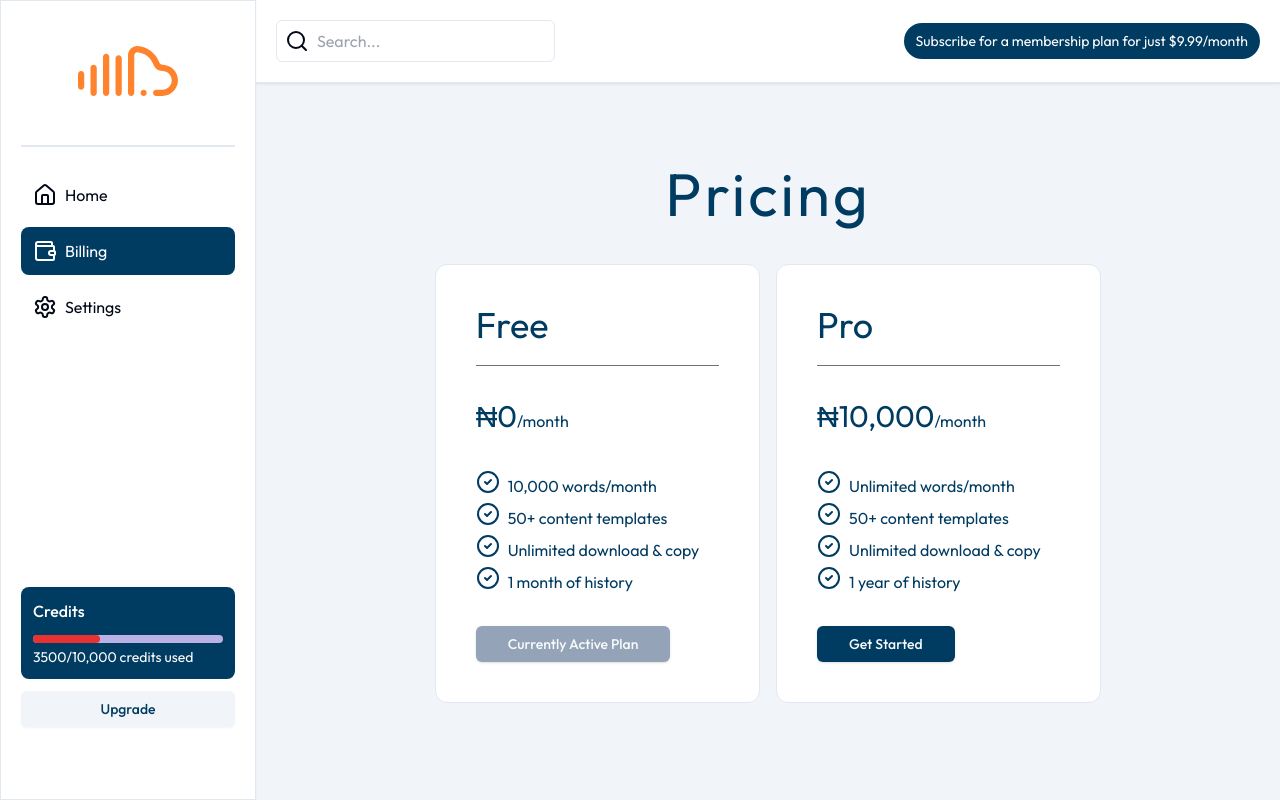
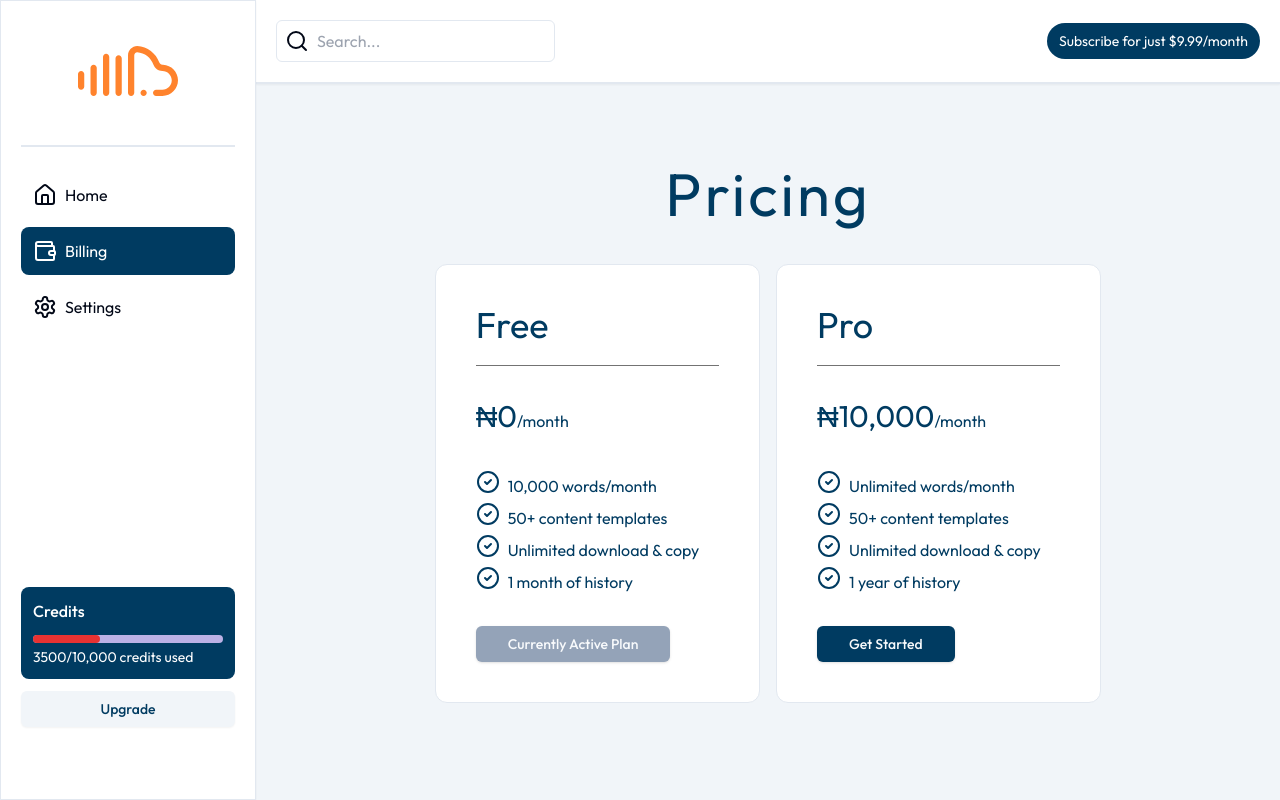
Before and after one commit to jamesodukoya/ai-content-generator, a Next.js app: page /dashboard/billing in a window 1280 px wide. Built offline with nearby package versions, Linux system fonts and the light colour scheme; no server answers.

Commit message:
Add Settings page

```diff
--- a/app/dashboard/_components/Header.tsx
+++ b/app/dashboard/_components/Header.tsx
@@ -1,3 +1,4 @@
+import { UserButton } from '@clerk/nextjs'
 import { Search } from 'lucide-react'
 import React from 'react'
 
@@ -8,8 +9,9 @@ function Header() {
         <Search />
         <input type='text' placeholder='Search...' className='outline-none'/>
       </div>
-      <div>
-        <h2 className='bg-primary p-2 rounded-full text-sm text-white px-3'>Subscribe for a membership plan for just $9.99/month</h2>
+      <div className='flex flex-row gap-5 items-center'>
+        <h2 className='bg-primary p-2 rounded-full text-sm text-white px-3'>Subscribe for just $9.99/month</h2>
+        <UserButton/>
       </div>
     </div>
   )
--- /dev/null
+++ b/app/dashboard/settings/page.tsx
@@ -0,0 +1,12 @@
+import { UserProfile } from '@clerk/nextjs'
+import React from 'react'
+
+function Settings() {
+  return (
+    <div className='flex items-center justify-center h-full w-full'>
+      <UserProfile/>
+    </div>
+  )
+}
+
+export default Settings
```
